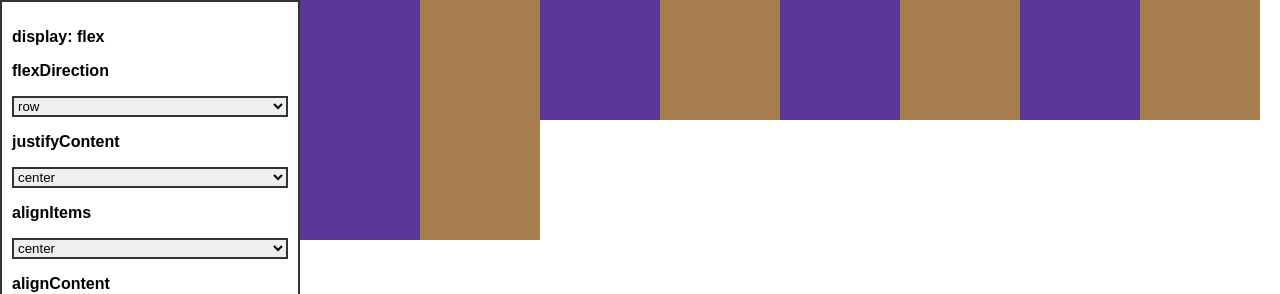
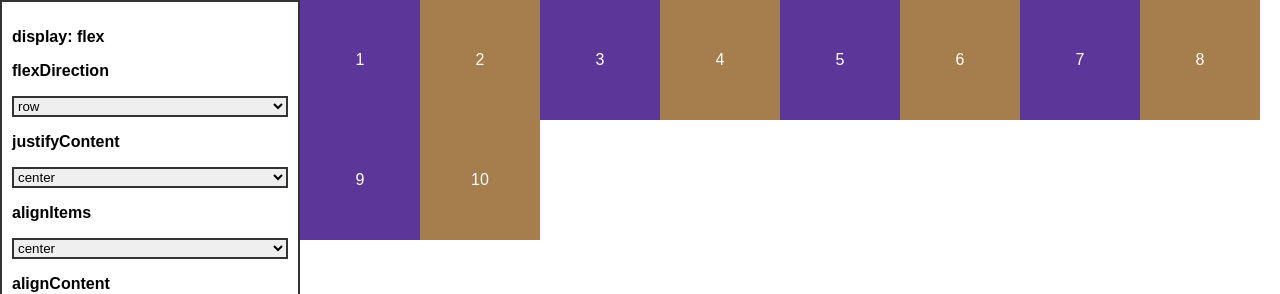
Before and after one commit to react-medellin/flexbox-playground, a React (Create React App) app: page / in a window 1280 px wide. Shown: the top 294 px of the page. Built offline with nearby package versions, Linux system fonts and the light colour scheme.

Commit message:
add numbers to boxes

```diff
--- a/src/Box.js
+++ b/src/Box.js
@@ -1,7 +1,11 @@
-import styled from 'styled-components';
+import styled from "styled-components";
 
 export const Box = styled.div`
-  background-color: ${props => props.primary ? '#5c3799' : '#a67d4c'};
-  height: ${({height}) => height + 'px'};
-  width: ${({width}) => width + 'px'};
+  background-color: ${props => (props.primary ? "#5c3799" : "#a67d4c")};
+  height: ${({ height }) => height + "px"};
+  width: ${({ width }) => width + "px"};
+  display: flex;
+  align-items: center;
+  justify-content: center;
+  color: white;
 `;
--- a/src/FlexBox.js
+++ b/src/FlexBox.js
@@ -1,24 +1,25 @@
-import React from 'react';
-import { Box } from './Box';
-import styled from 'styled-components';
+import React from "react";
+import { Box } from "./Box";
+import styled from "styled-components";
 
 const Container = styled.div`
   width: calc(100% - 300px);
   height: 100vh;
   display: flex;
-  flex-direction: ${({flexDirection}) => flexDirection};
-  justify-content: ${({justifyContent}) => justifyContent};
-  align-items: ${({alignItems}) => alignItems};
-  align-content: ${({alignContent}) => alignContent};
-  flex-wrap: ${({flexWrap}) => flexWrap};
+  flex-direction: ${({ flexDirection }) => flexDirection};
+  justify-content: ${({ justifyContent }) => justifyContent};
+  align-items: ${({ alignItems }) => alignItems};
+  align-content: ${({ alignContent }) => alignContent};
+  flex-wrap: ${({ flexWrap }) => flexWrap};
 `;
 
 const displayBoxes = ({ numberBoxes, width, height }) =>
-  Array.from({ length: numberBoxes }, (_, i) =>
-    <Box primary={i % 2 === 0} width={width} height={height} key={i}/>);
+  Array.from({ length: numberBoxes }, (_, i) => (
+    <Box primary={i % 2 === 0} width={width} height={height} key={i}>
+      {i + 1}
+    </Box>
+  ));
 
-export const FlexBox = (props) => (
-  <Container {...props}>
-    {displayBoxes(props)}
-  </Container>
+export const FlexBox = props => (
+  <Container {...props}>{displayBoxes(props)}</Container>
 );
```
